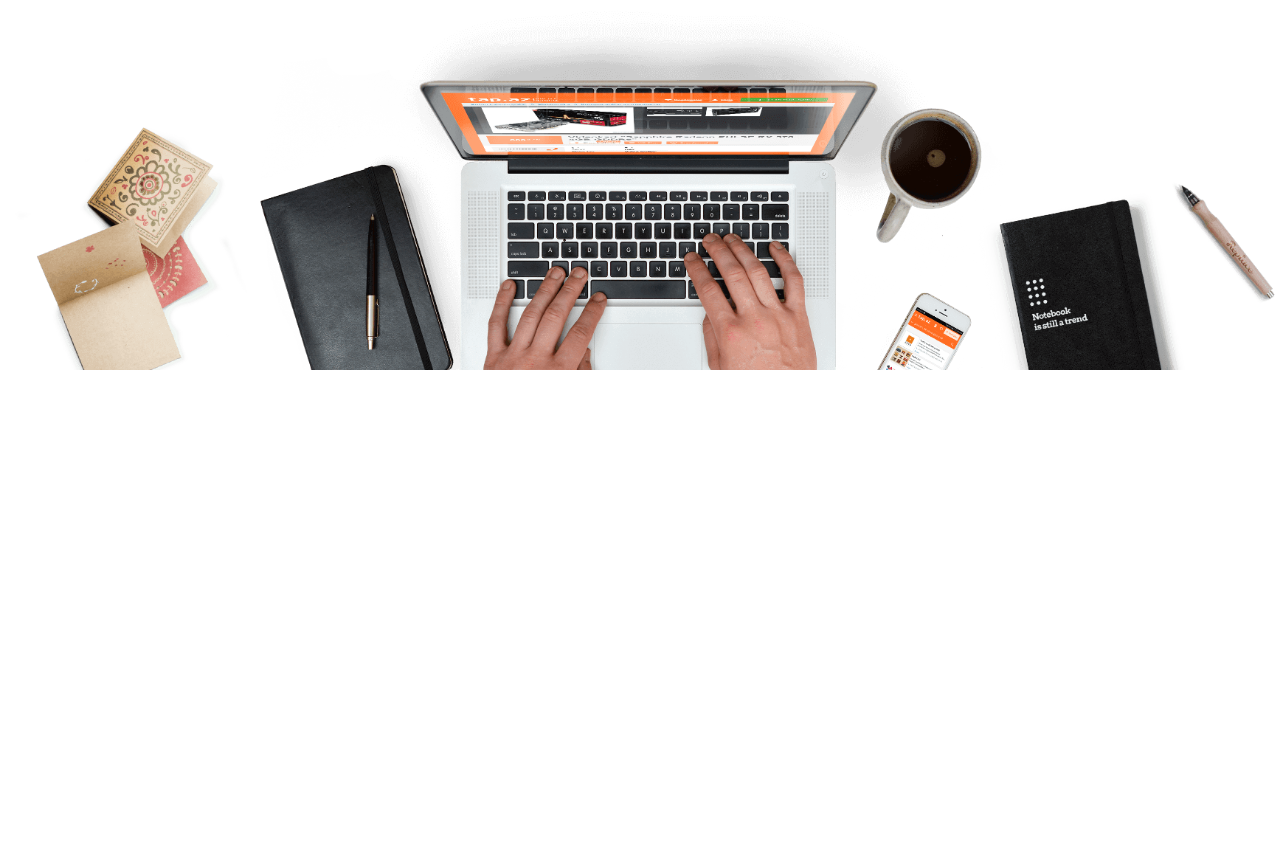
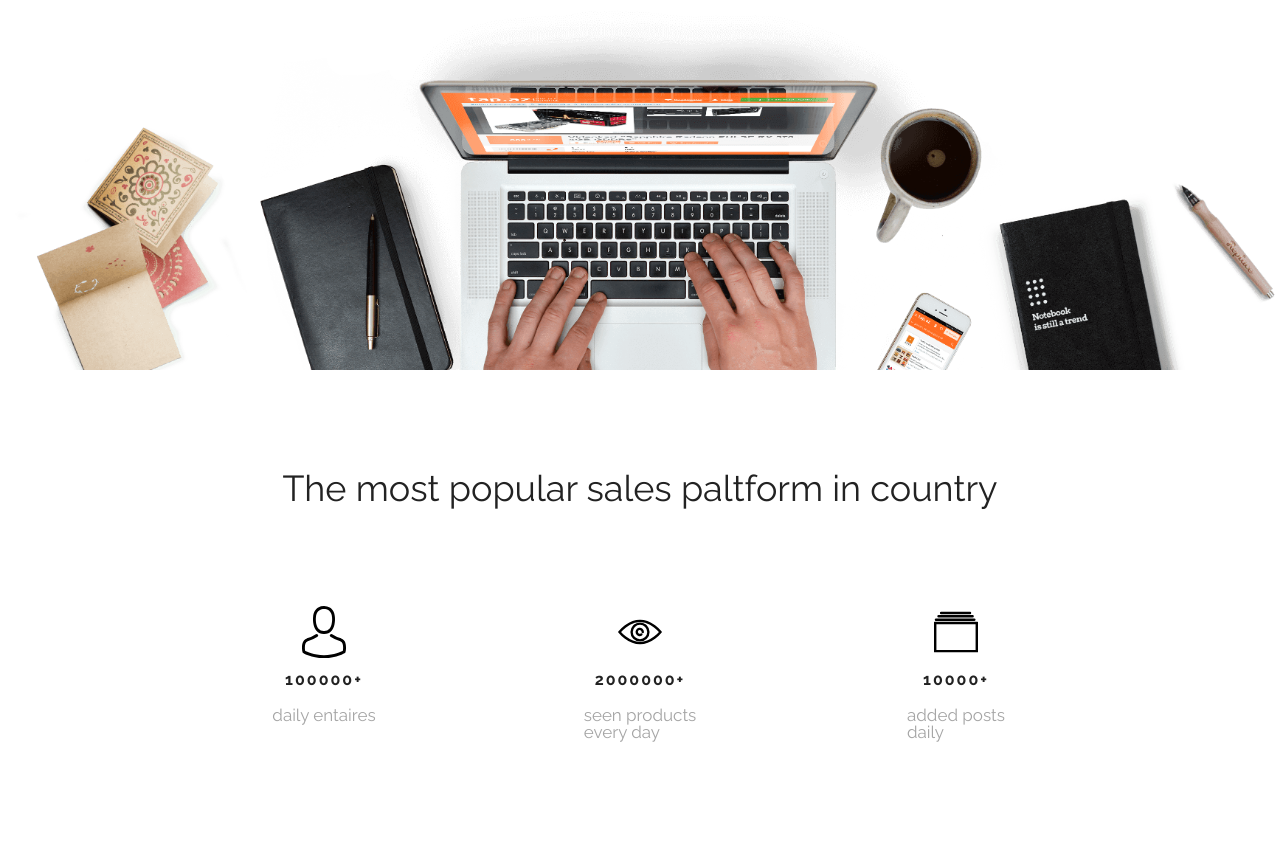
Before and after one commit to Atlon1/Workshop_1_HTML_CSS, a plain HTML site: page index.html in a window 1280 px wide. Shown: the part 393-1239 px from the top of the page. Before the commit the page ends 800 px from the top, so only its background shows below. Drawn offline with nearby package versions, Linux system fonts and the light colour scheme.

Commit message:
połowa 3 seckji

```diff
--- a/css/style.css
+++ b/css/style.css
@@ -37,6 +37,9 @@ html, body{
     font-family: 'Raleway', sans-serif;
     font-weight: 300;
 }
+.nav__logo h1{
+
+}
 .nav__menu{
     display: flex;
 }
@@ -54,21 +57,28 @@ html, body{
     font-weight: 700;
     text-transform: uppercase;
     font-size: 13px;
-    border-bottom: 4px solid transparent;
+
     letter-spacing: 0.1875rem;
-    padding: 28px 18px 22px;
+    padding: 0 18px 0;
     transition: 0.5s;
 }
 .nav__menu ul li:hover{
-    border-color: #08A6E4;
+
 }
 .nav__menu ul li a{
     text-decoration: none;
     color: #A5A5A5;
+    width: 105px ;
+    height: 67px;
+    border-bottom: 4px solid transparent;
     transition: 0.5s;
+    display: flex;
+    align-items: center;
+    justify-content: center;
 }
 .nav__menu ul li a:hover{
     color: black;
+    border-color: #08A6E4;
 }
 
 .open__section{
@@ -121,3 +131,78 @@ html, body{
 .open__background img{
     width: 100%;
 }
+
+.popular_section{
+    display: flex;
+    width: 100%;
+}
+.popular_section .wrapper{
+    display: flex;
+    flex-direction: column;
+}
+.popular__header{
+    display: flex;
+    flex-direction: column;
+}
+.popular__header_1{
+    display: flex;
+    justify-content: center;
+    margin-top: 100px;
+    /*margin-bottom: 101px;*/
+    font-family: Raleway, sans-serif;
+    font-size: 36px;
+}
+.popular__box_all{
+    display: flex;
+    justify-content: center;
+
+}
+.popular__circle{
+    display: flex;
+    flex-direction: column;
+    align-items: center;
+    width: 116px;
+    height: 140px;
+
+}
+.popular__first__box{
+    display: flex;
+    padding: 100px;
+
+}
+.popular__secound__box{
+    display: flex;
+    padding: 100px;
+
+}
+.popular__third__box{
+    display: flex;
+    padding: 100px;
+
+}
+.popular__box_all h4{
+    font-family: 'Raleway', sans-serif;
+    font-weight: 700;
+    margin-bottom: 19.11px;
+    margin-top: 14.18px;
+    letter-spacing: 2px;
+    display: flex;
+    justify-content: center;
+}
+.popular__box_all p1{
+    font-family: 'Raleway', sans-serif;
+    font-size: 17px;
+    color: #A5A5A5;
+    display: flex;
+}
+
+.popular__box_all br{
+    display: flex;
+    justify-content: center;
+}
+.popular__img{
+    display: flex;
+    width: 44px;
+    height: 52px;
+    left: 40px;
+}
--- a/index.html
+++ b/index.html
@@ -48,6 +48,38 @@
                 </div>
             </div>
         </div>
+        <div class="popular_section">
+            <div class="wrapper">
+                <div class="popular__header">
+                    <div class ="popular__header_1">
+                    <h3>The most popular sales paltform in country</h3>
+                    </div>
+                    <div class="popular__box_all">
+                        <div class="popular__first__box">
+                            <div class="popular__circle">
+                             <img src="assets/Person.svg" alt="person" class="popular__img">
+                                <h4>100000+</h4>
+                                <p1>daily entaires</p1>
+                             </div>
+                        </div>
+                        <div class="popular__secound__box">
+                            <div class="popular__circle">
+                                <img src="assets/Eye.svg"alt="eye" class="popular__img">
+                                <h4>2000000+</h4>
+                                <p1>seen products <br> every day</br></p1>
+                            </div>
+                        </div>
+                        <div class="popular__third__box">
+                            <div class="popular__circle">
+                                <img src="assets/Catalog.svg"alt="catlog" class="popular__img">
+                                <h4>10000+</h4>
+                                <p1>added posts <br>daily</br></p1>
+                            </div>
+                        </div>
+                    </div>
+                </div>
+            </div>
+        </div>
     </section>
     <footer>
 
```
